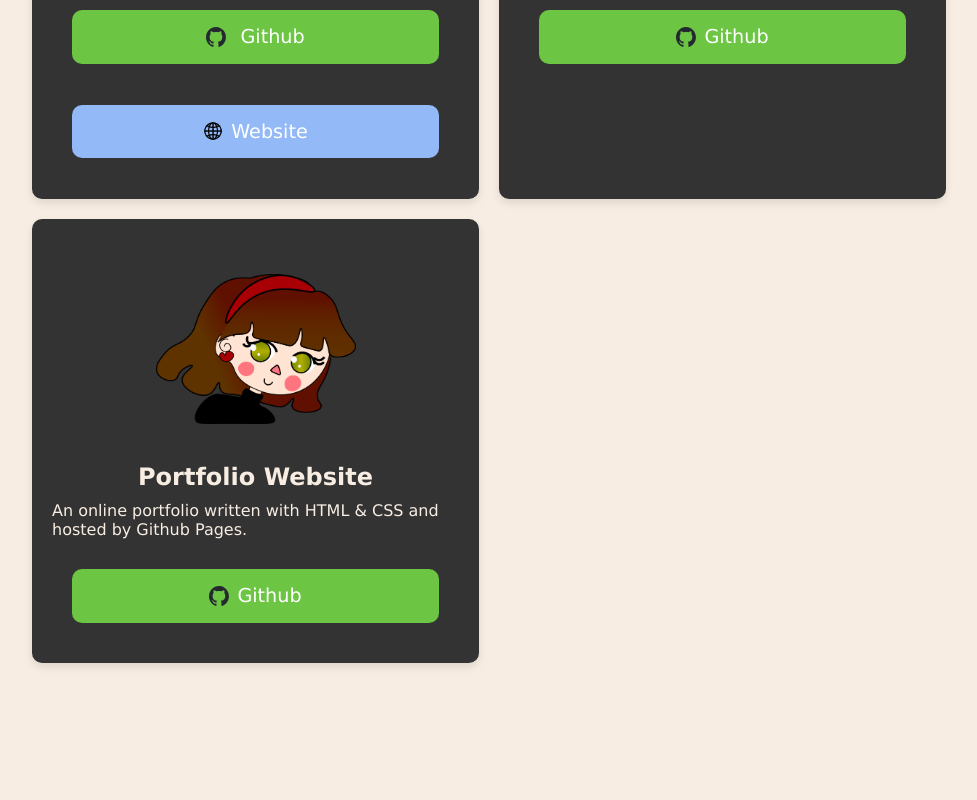
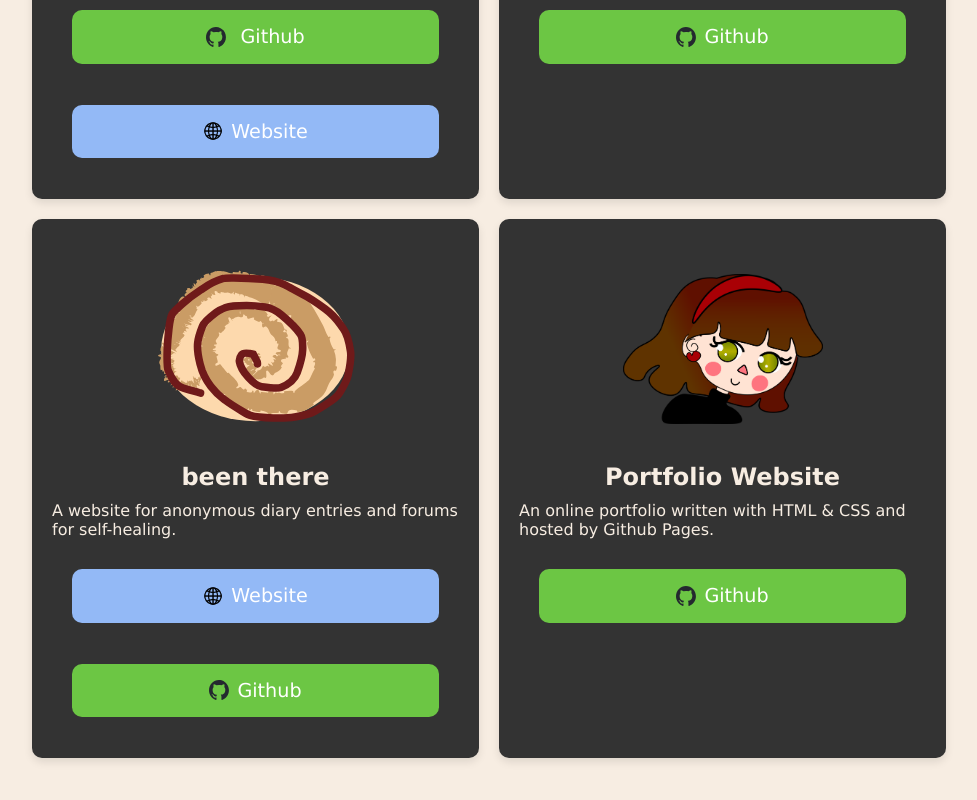
Before and after one commit to ooleeyanah/portfolio-website, a website: page index.html in a window 1280 px wide. Shown: the part 1579-2379 px from the top of the page, without its empty margins (286-1263 px from the left). Before the commit the page ends 2290 px from the top, so only its background shows below. Drawn offline with Linux system fonts and the light colour scheme.

Commit message:
add "been there" project to index.html and adjust CSS for project layout

```diff
--- a/index.html
+++ b/index.html
@@ -162,6 +162,13 @@
                 <button class="github-click" onclick="window.open('https://github.com/ooleeyanah/cat-nap-timer', '_blank')"> <img src="./images/github-mark.svg" alt="GitHub" class="github-btn-icon">Github</button>
             </div>
             <div class="project-card">
+                <p><img src="./images/beenthereicon.svg" class="project-icon"></p>
+                <h3>been there</h3>
+                <p>A website for anonymous diary entries and forums for self-healing.</p>
+                <button class="website-click" onclick="window.open('https://needleinthehashtaghackathon.vercel.app/', '_blank')"> <img src="./images/website-icon.png" alt="Website" class="website-btn-icon">Website</button>
+                <button class="github-click" onclick="window.open('https://github.com/camtimms/NeedleInTheHashtag_Hackathon', '_blank')"> <img src="./images/github-mark.svg" alt="GitHub" class="github-btn-icon">Github</button>
+            </div>
+            <div class="project-card">
                 <p><img src="./images/portfolio-pic-illust.png" class="project-icon"></p>
                 <h3>Portfolio Website</h3>
                 <p>An online portfolio written with HTML & CSS and hosted by Github Pages.</p>
--- a/main.css
+++ b/main.css
@@ -374,11 +374,12 @@ background-image: url('./images/sidebar_bg_svg.svg');
 }
 #projects-container {
     display: grid;
-    grid-template-columns: repeat(auto-fill, minmax(300px, 1fr));
+    grid-template-columns: repeat(auto-fit, minmax(300px, 1fr));
     gap: 20px;
     padding: 20px;
     max-width: 1200px;
     margin: 0 auto;
+    justify-content: start;
     z-index:9999;
 }
 .project-card {
@@ -415,7 +416,7 @@ background-image: url('./images/sidebar_bg_svg.svg');
 .project-card-buttons {
     display: flex;
     flex-direction: row;
-    gap: 16px; /* Adjust gap as needed */
+    gap: 16px;
     width: 100%;
     margin-top: auto;
 }
```
Also changed, not shown: images/beenthereicon.svg (added), 1 other file.
